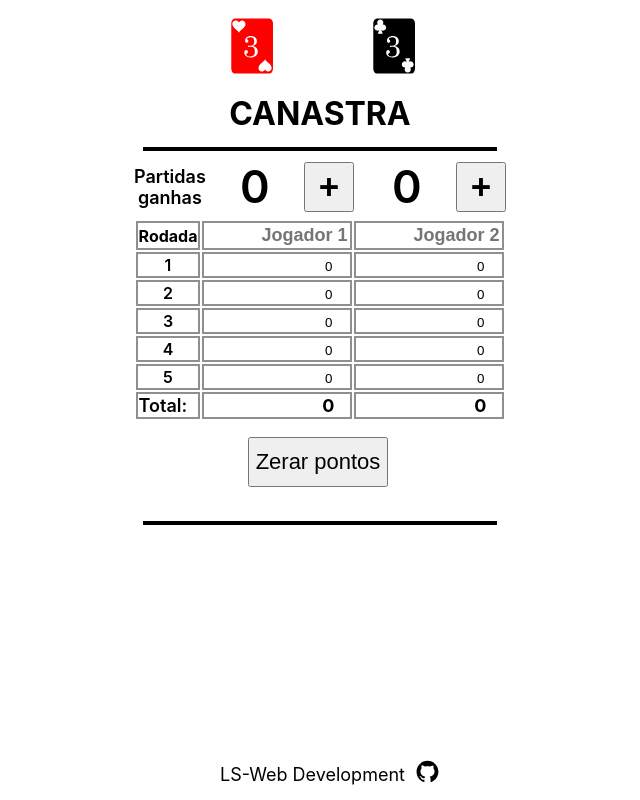
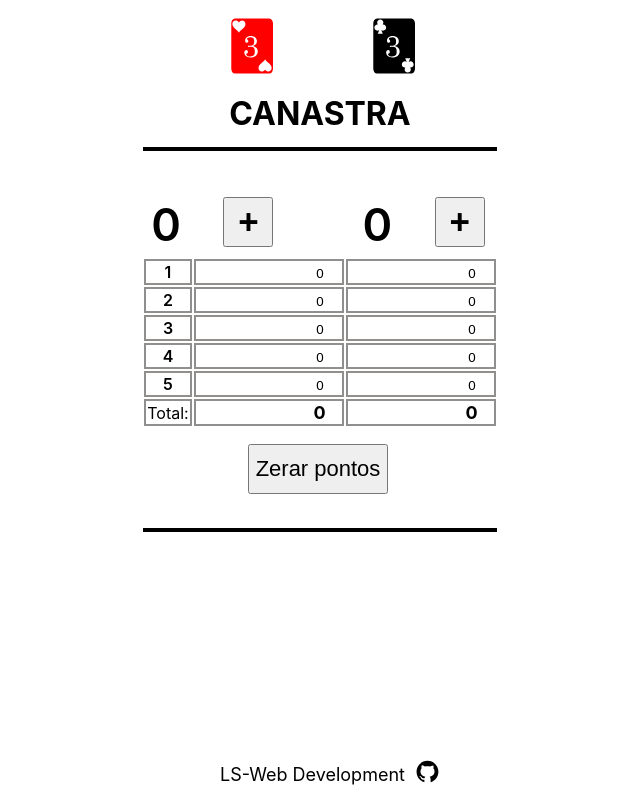
Before and after one commit to lswebdevelops/canastra, a React (Create React App) app: page / in a window 1280 px wide. Shown: the whole page, without its empty margins (320-960 px from the left). Built offline with nearby package versions, Linux system fonts and the light colour scheme.

Commit message:
adding name of users to device storage

```diff
--- a/src/App.css
+++ b/src/App.css
@@ -38,12 +38,47 @@
 
 .coutingRounds{
   display: flex;
+  flex-direction: column;
   justify-content: space-between;
   align-items: center;
   width: 380px;
+}
+
+.users-name-container{
+  display: flex;
+  justify-content: center;
+  margin: auto;
+  width: 100%;
+  padding: 0;
+  padding-bottom: 15px;
+}
+
+
+.winner-loser-container{
+  display: flex;
+  justify-content: space-around;
+  margin: auto;
+  width: 100%;
 }
 
 
 .h1-container{
   margin: 0;
 }
+
+
+
+
+
+.input-user1{
+  font-weight: 600;
+  font-size: large;
+  text-align: left;
+
+}
+.input-user2{
+  font-weight: 600;
+  font-size: large;
+  text-align: right;
+
+}
--- a/src/App.js
+++ b/src/App.js
@@ -19,6 +19,8 @@ class App extends React.Component {
       isBlackActive: false,
       numClicksUser1: 0,
       numClicksUser2: 0,
+      user1Input: '',
+      user2Input: '',
     };
     this.manageClickUser1 = this.manageClickUser1.bind(this);
     this.manageClickUser2 = this.manageClickUser2.bind(this);
@@ -26,6 +28,8 @@ class App extends React.Component {
     this.handleBlackClick = this.handleBlackClick.bind(this);
     this.manageNumberClickUser1 = this.manageNumberClickUser1.bind(this);
     this.manageNumberClickUser2 = this.manageNumberClickUser2.bind(this);
+    this.handleUser1InputChange = this.handleUser1InputChange.bind(this);
+    this.handleUser2InputChange = this.handleUser2InputChange.bind(this);
     // check for saved state data in local storage
     const savedState = JSON.parse(localStorage.getItem('appState'));
     if (savedState) {
@@ -36,10 +40,10 @@ class App extends React.Component {
   saveStateToLocalStorage = () => {
     localStorage.setItem('appState', JSON.stringify(this.state));
   }
+
   componentDidUpdate() {
     this.saveStateToLocalStorage();
   }
-
 
   manageClickUser1(){
     this.setState(({ numClicksUser1 })=>({ numClicksUser1: numClicksUser1 + 1}));
@@ -74,6 +78,13 @@ class App extends React.Component {
     });
   }
 
+  handleUser1InputChange(event) {
+    this.setState({ user1Input: event.target.value });
+  }
+
+  handleUser2InputChange(event) {
+    this.setState({ user2Input: event.target.value });
+  }
  render() {
   const hrClassName = this.state.isRedActive ? 'hrColorRed' : 'hrColorBlack';
   return (
@@ -84,8 +95,39 @@ class App extends React.Component {
       </div>
       <h1 className='h1-container'>CANASTRA</h1>
       <hr className={hrClassName} />
+
+
+
       <div className='coutingRounds'>
-        <div className='div-wins'>Partidas<br></br> ganhas</div>
+
+
+    <div className='users-name-container'>
+         {/* user 1 */}
+         <div className="input-container">
+
+          <input
+          className='input-user1'
+            type="text"
+            id="input-user1"
+            value={this.state.inputUser1}
+            onChange={(e) => this.setState({ inputUser1: e.target.value })}
+          />
+        </div>
+    {/* user 2 */}
+
+        <div className="input-container">
+               <input className='input-user2'
+            type="text"
+            id="input-user2"
+            value={this.state.inputUser2}
+            onChange={(e) => this.setState({ inputUser2: e.target.value })}
+          />
+        </div>
+
+    </div>
+
+<div className='winner-loser-container'>
+
 <Counter
   numClicksUser1={this.state.numClicksUser1}
   manageNumberClickUser1={this.manageNumberClickUser1}
@@ -94,6 +136,12 @@ class App extends React.Component {
   text="+"
   manageClickUser1={this.manageClickUser1}
 />
+
+<br>
+</br>
+
+
+
 <Counter
   numClicksUser2={this.state.numClicksUser2}
   manageNumberClickUser2={this.manageNumberClickUser2}
@@ -102,8 +150,21 @@ class App extends React.Component {
   text="+"
   manageClickUser2={this.manageClickUser2}
 />
+</div>
+</div>
 
-        </div>
+
+
+
+
+
+
+
+
+
+
+
+
 
       <Table  />
       <br/>
@@ -113,6 +174,7 @@ class App extends React.Component {
   );
 }
 
+
 }
 
 export default App;
--- a/src/components/Table.jsx
+++ b/src/components/Table.jsx
@@ -30,17 +30,7 @@ const Table = () => {
   return (
     <div className="table-container">
       <table>
-        <thead>
-          <tr>
-            <th>Rodada </th>
-            <th>
-              <input className="input-user1" type="text" placeholder="Jogador 1" />
-            </th>
-            <th>
-              <input className="input-user2" type="text" placeholder="Jogador 2" />
-            </th>
-          </tr>
-        </thead>
+
         <tbody>
           {user1Scores.map((score, index) => (
             <tr key={index}>
--- a/src/styles/Table.css
+++ b/src/styles/Table.css
@@ -43,10 +43,6 @@ table {
   }
 
 
-  .input-user2, .input-user1 , .total{
-    font-weight: 600;
-    font-size: large;
-  }
 
   .indexTD{
     text-align: center;
```
Lines whose indentation alone changed are shown as unchanged.
